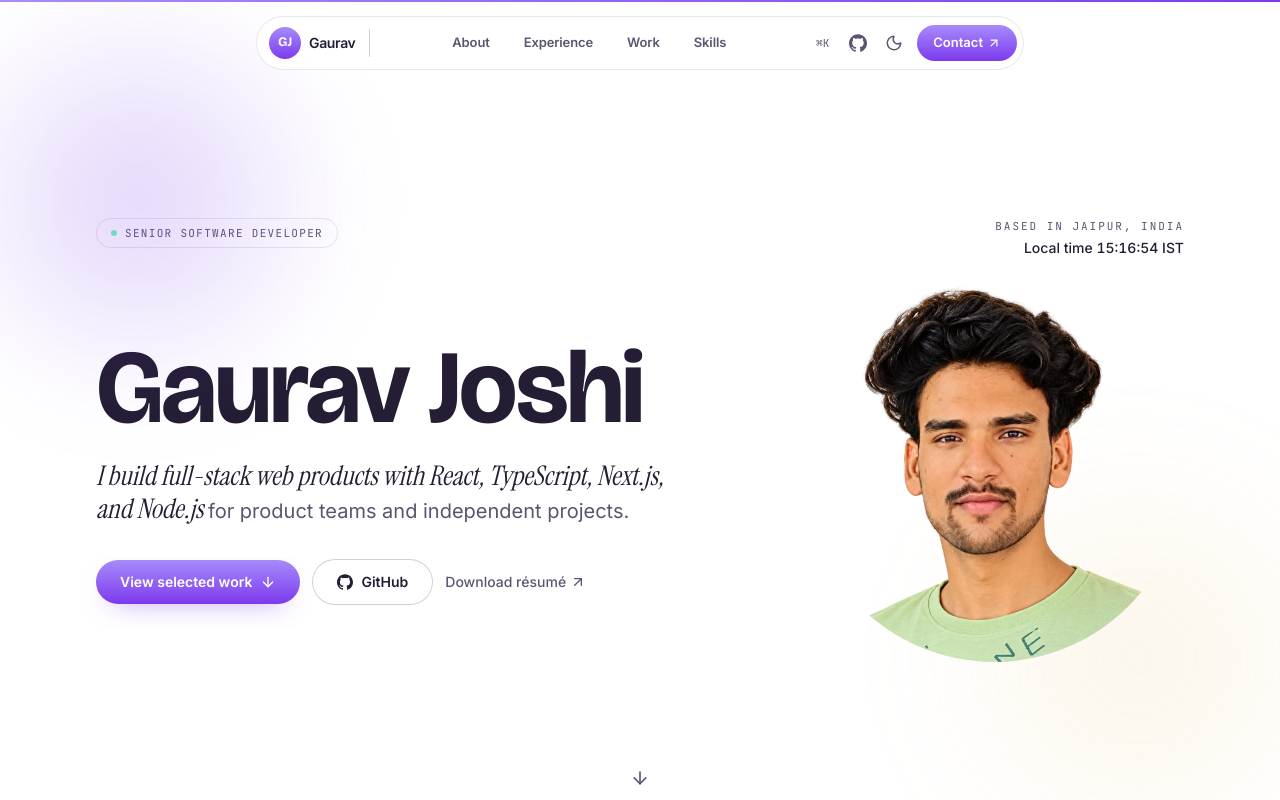
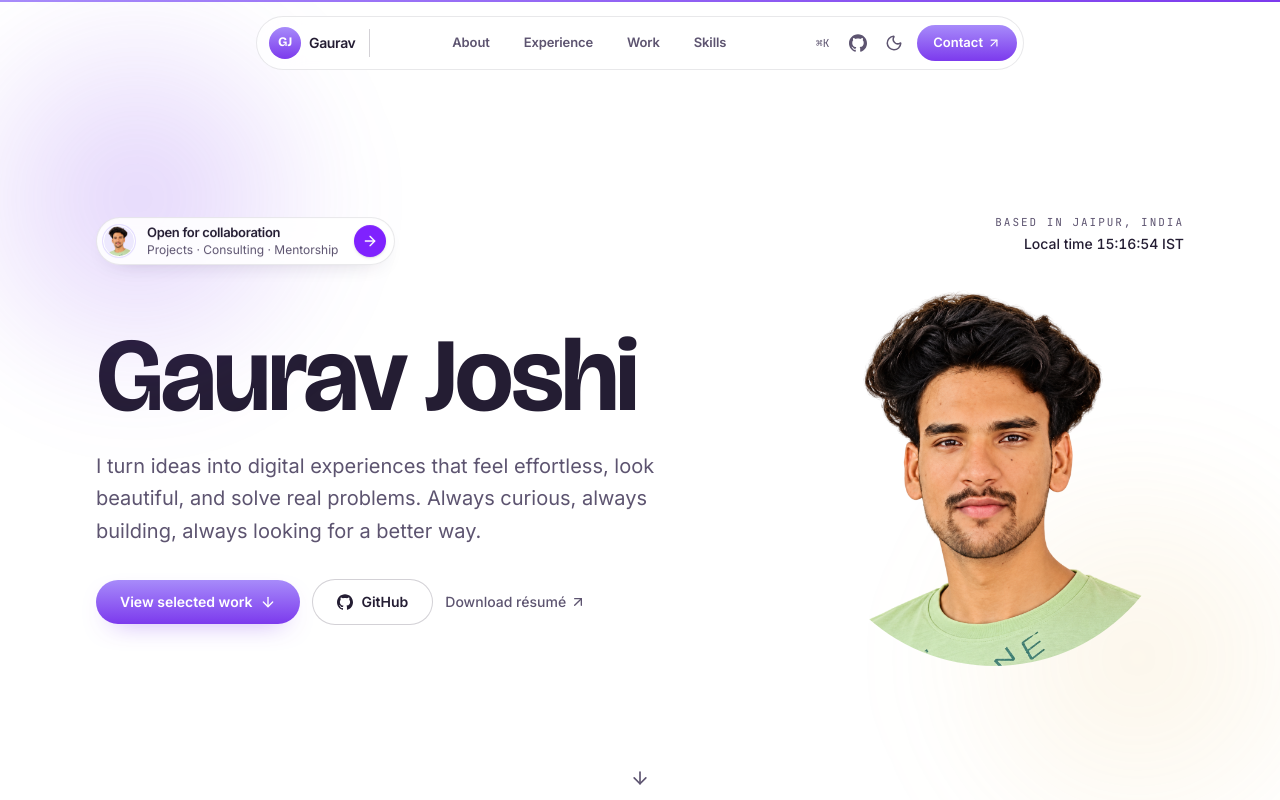
Before and after one commit to iamgauravjoshi/developer-portfolio, a Next.js app: page / in a window 1280 px wide. Shown: the top 800 px of the page. Built offline with nearby package versions, Linux system fonts and the light colour scheme.

Commit message:
Added Open For Collaboration

```diff
--- a/src/components/hero/Hero.tsx
+++ b/src/components/hero/Hero.tsx
@@ -3,7 +3,7 @@
 import { useEffect, useState } from "react";
 import { motion, useReducedMotion } from "motion/react";
 import Image from "next/image";
-import { ArrowDown, ArrowUpRight } from "lucide-react";
+import { ArrowDown, ArrowRight, ArrowUpRight } from "lucide-react";
 import { profile } from "@/data/profile";
 import { MaskedLine } from "@/components/motion/primitives";
 import { Magnetic } from "@/components/motion/effects";
@@ -67,23 +67,45 @@ export default function Hero() {
 
 			<div className="mx-auto w-full max-w-6xl px-5 md:px-8">
 				<div className="flex flex-wrap items-start justify-between gap-4">
-					<motion.div
-						initial={{ opacity: 0, y: 12 }}
-						animate={{ opacity: 1, y: 0 }}
-						transition={{ duration: 0.6 }}
-						className="inline-flex items-center gap-2 rounded-full border px-3.5 py-1.5 font-mono2 text-[11px] tracking-[0.12em] uppercase"
+					<motion.a
+						href="#contact"
+						aria-label="Open for collaboration. Go to contact section."
+						// initial={{ opacity: 0, y: 12 }}
+						animate={{ y: [0, 6, 0] }}
+						transition={{ duration: 2, repeat: Infinity, ease: "easeInOut" }}
+						className="group inline-flex items-center gap-3 rounded-full border border-(--border) py-1.5 pl-1.5 pr-2 shadow-[0_8px_24px_-18px_rgba(38,24,64,0.45)] backdrop-blur-md transition duration-200 hover:-translate-y-0.5 hover:border-violet-300 hover:shadow-[0_12px_28px_-16px_rgba(124,58,237,0.35)] focus-visible:outline-2 focus-visible:outline-offset-3 focus-visible:outline-violet-500"
 						style={{
-							borderColor: "var(--border)",
-							color: "var(--muted)",
-							background: "var(--surface)",
+							color: "var(--foreground)",
+							background: "color-mix(in srgb, var(--surface) 88%, transparent)",
 						}}
 					>
+						<span className="relative h-8 w-8 shrink-0 overflow-hidden rounded-full border border-white bg-violet-100 ring-1 ring-violet-200/80">
+							<Image
+								src="/gaurav-joshi-portrait.png"
+								alt=""
+								fill
+								sizes="48px"
+								className="object-cover object-top"
+							/>
+						</span>
+						<span className="flex min-w-0 flex-col text-left leading-tight">
+							<span className="text-[13px] font-semibold tracking-tight">
+								Open for collaboration
+							</span>
+							<span
+								className="mt-0.5 text-xs"
+								style={{ color: "var(--muted)" }}
+							>
+								Projects · Consulting · Mentorship
+							</span>
+						</span>
 						<span
-							className="h-1.5 w-1.5 animate-pulse rounded-full bg-emerald-400"
-							aria-hidden
-						/>
-						{profile.role}
-					</motion.div>
+							aria-hidden="true"
+							className="ml-1 flex h-8 w-8 shrink-0 items-center justify-center rounded-full bg-violet-600 text-white shadow-sm transition-transform duration-200 group-hover:translate-x-0.5"
+						>
+							<ArrowRight className="h-4 w-4" />
+						</span>
+					</motion.a>
 
 					<motion.div
 						initial={{ opacity: 0, y: 12 }}
@@ -116,14 +138,17 @@ export default function Hero() {
 							className="mt-6 max-w-xl text-lg leading-relaxed md:text-xl"
 							style={{ color: "var(--muted)" }}
 						>
-							<span
+							I turn ideas into digital experiences that feel effortless, look
+							beautiful, and solve real problems. Always curious, always
+							building, always looking for a better way.
+							{/* <span
 								className="font-serif-it text-[1.35em] leading-none"
 								style={{ color: "var(--foreground)" }}
 							>
-								I build full-stack web products with React, TypeScript, Next.js,
-								and Node.js{" "}
-							</span>
-							for product teams and independent projects.
+								{" "}
+								Always curious, always building, always looking for a better
+								way.{" "}
+							</span> */}
 						</motion.p>
 
 						<motion.div
--- a/src/components/motion/primitives.tsx
+++ b/src/components/motion/primitives.tsx
@@ -1,7 +1,13 @@
 "use client";
 
-import { animate, motion, useInView, useReducedMotion, type Variants } from 'motion/react';
-import { useEffect, useRef, useState, type ReactNode } from 'react';
+import {
+	animate,
+	motion,
+	useInView,
+	useReducedMotion,
+	type Variants,
+} from "motion/react";
+import { useEffect, useRef, useState, type ReactNode } from "react";
 
 const EASE = [0.16, 1, 0.3, 1] as const;
 
@@ -26,9 +32,11 @@ export function Reveal({
 	return (
 		<motion.div
 			className={className}
-      initial={reduce ? false : { opacity: 0, y, filter: 'blur(6px)' }}
-      whileInView={reduce ? undefined : { opacity: 1, y: 0, filter: 'blur(0px)' }}
-      viewport={{ once, margin: '-80px' }}
+			initial={reduce ? false : { opacity: 0, y, filter: "blur(6px)" }}
+			whileInView={
+				reduce ? undefined : { opacity: 1, y: 0, filter: "blur(0px)" }
+			}
+			viewport={{ once, margin: "-80px" }}
 			transition={{ duration: 0.7, delay, ease: EASE }}
 		>
 			{children}
@@ -46,13 +54,19 @@ export const staggerChild: Variants = {
 	show: { opacity: 1, y: 0, transition: { duration: 0.6, ease: EASE } },
 };
 
-export function MaskedLine({ text, delay = 0 }: { text: string; delay?: number }) {
+export function MaskedLine({
+	text,
+	delay = 0,
+}: {
+	text: string;
+	delay?: number;
+}) {
 	const reduce = useReducedMotion();
 	return (
-    <span className="block overflow-hidden pb-[0.08em] -mb-[0.08em]">
+		<span className="block overflow-hidden pb-[0.08em] mb-[-0.08em] tracking-tight">
 			<motion.span
 				className="block"
-        initial={reduce ? false : { y: '110%' }}
+				initial={reduce ? false : { y: "110%" }}
 				animate={reduce ? undefined : { y: 0 }}
 				transition={{ duration: 0.9, delay, ease: EASE }}
 			>
@@ -62,10 +76,10 @@ export function MaskedLine({ text, delay = 0 }: { text: string; delay?: number }
 	);
 }
 
-export function CountUp({ to, suffix = '' }: { to: number; suffix?: string }) {
+export function CountUp({ to, suffix = "" }: { to: number; suffix?: string }) {
 	const reduce = useReducedMotion();
 	const ref = useRef<HTMLSpanElement>(null);
-  const inView = useInView(ref, { once: true, margin: '-40px' });
+	const inView = useInView(ref, { once: true, margin: "-40px" });
 	const [val, setVal] = useState(0);
 
 	useEffect(() => {
@@ -80,7 +94,8 @@ export function CountUp({ to, suffix = '' }: { to: number; suffix?: string }) {
 
 	return (
 		<span ref={ref} className="tabular">
-      {reduce ? to : val}{suffix}
+			{reduce ? to : val}
+			{suffix}
 		</span>
 	);
 }
```
Lines whose indentation alone changed are shown as unchanged.
